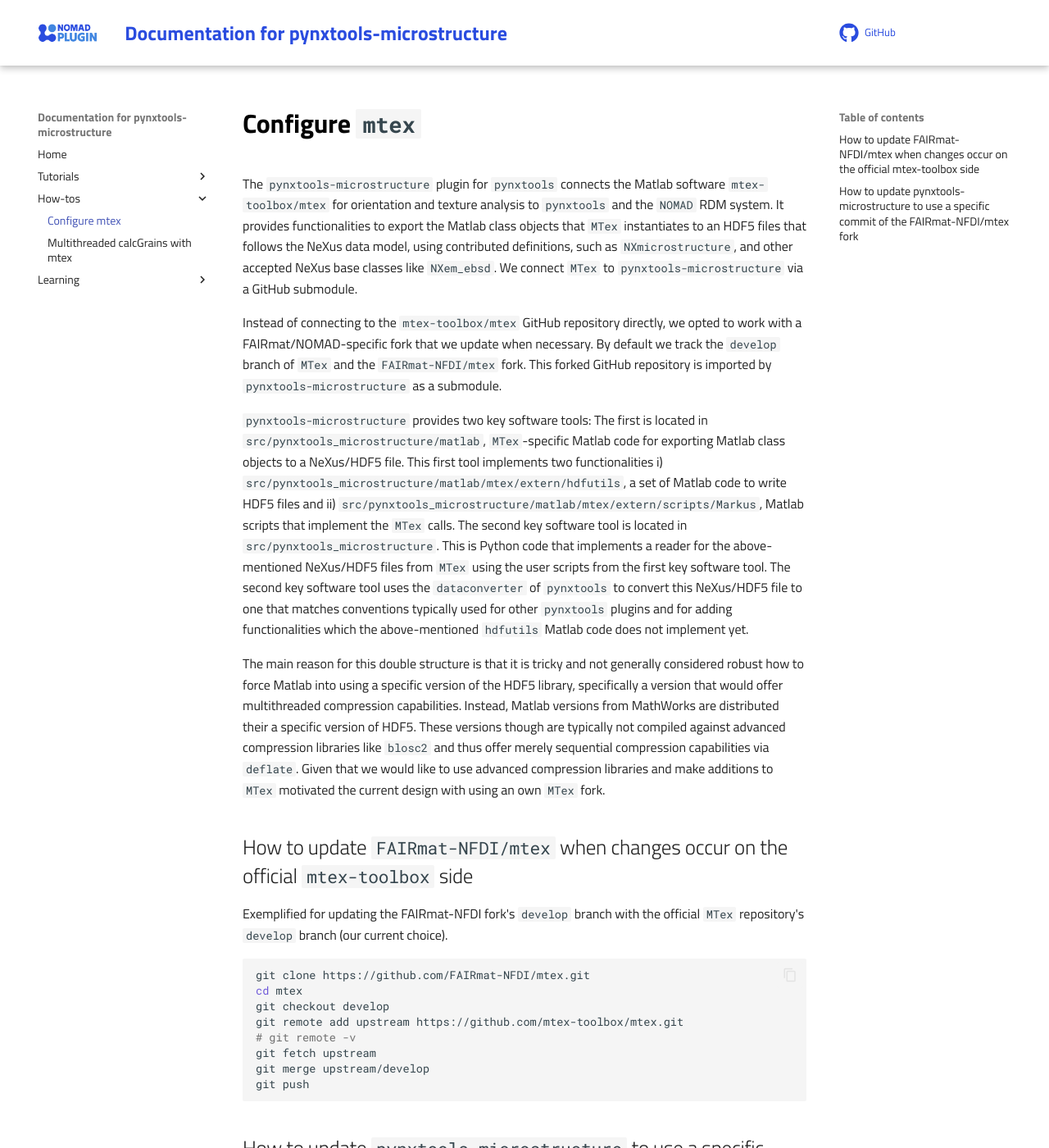
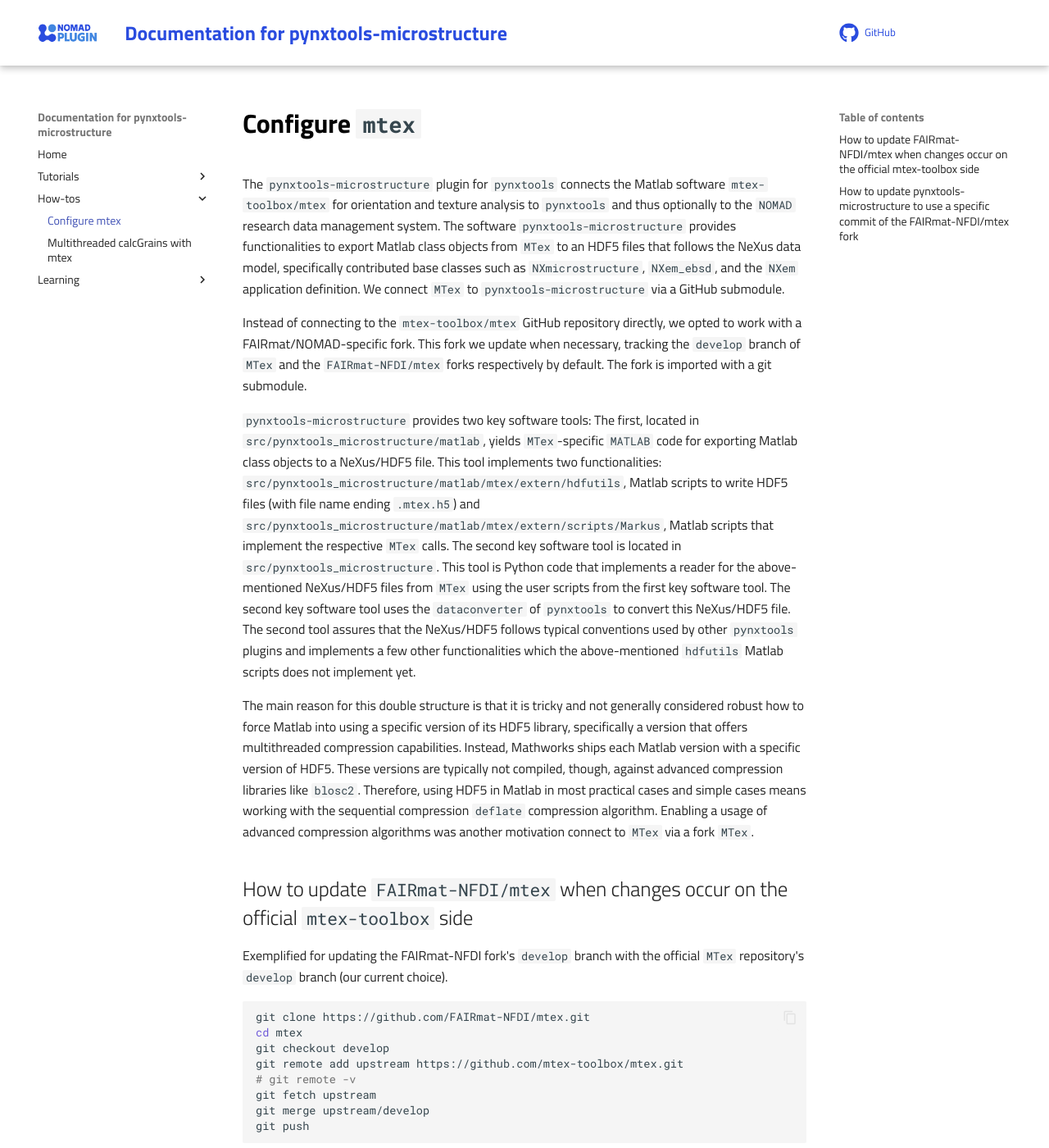
Before and after one commit to FAIRmat-NFDI/pynxtools-microstructure, an MkDocs documentation site: the page built from docs/how-tos/mtex.md, in a window 1280 px wide and 1400 px high. Shown: the whole window at 82% size. Built offline with MkDocs 1.6.1 and Material for MkDocs 9.7.7, drawn with Linux system fonts in a browser that asks for light colours; comment, search, counter and statistics services are not loaded.

Commit message:
Update `pypi` CI script (#7)
* update pypi CI script

* add missing case for 3.14 in the pytest matrix

* fixes on the docs

---------

Co-authored-by: mkuehbach <markus.kuehbach@physik.hu-berlin.de>

```diff
--- a/docs/how-tos/mtex.md
+++ b/docs/how-tos/mtex.md
@@ -1,13 +1,12 @@
 # Configure `mtex`
 
-The `pynxtools-microstructure` plugin for `pynxtools` connects the Matlab software `mtex-toolbox/mtex` for orientation and texture analysis to `pynxtools` and the `NOMAD` RDM system. It provides functionalities to export the Matlab class objects that `MTex` instantiates to an HDF5 files that follows the NeXus data model, using contributed definitions, such as `NXmicrostructure`, and other accepted NeXus base classes like `NXem_ebsd`. We connect `MTex` to `pynxtools-microstructure` via a GitHub submodule.
+The `pynxtools-microstructure` plugin for `pynxtools` connects the Matlab software `mtex-toolbox/mtex` for orientation and texture analysis to `pynxtools` and thus optionally to the `NOMAD` research data management system. The software `pynxtools-microstructure` provides functionalities to export Matlab class objects from `MTex` to an HDF5 files that follows the NeXus data model, specifically contributed base classes such as `NXmicrostructure`, `NXem_ebsd`, and the `NXem` application definition. We connect `MTex` to `pynxtools-microstructure` via a GitHub submodule.
 
-Instead of connecting to the `mtex-toolbox/mtex` GitHub repository directly, we opted to work with a FAIRmat/NOMAD-specific fork that we update when necessary. By default we track the `develop` branch of `MTex` and the `FAIRmat-NFDI/mtex` fork. This forked GitHub repository is imported by `pynxtools-microstructure`
-as a submodule.
+Instead of connecting to the `mtex-toolbox/mtex` GitHub repository directly, we opted to work with a FAIRmat/NOMAD-specific fork. This fork we update when necessary, tracking the `develop` branch of `MTex` and the `FAIRmat-NFDI/mtex` forks respectively by default. The fork is imported with a git submodule.
 
-`pynxtools-microstructure` provides two key software tools: The first is located in `src/pynxtools_microstructure/matlab`, `MTex`-specific Matlab code for exporting Matlab class objects to a NeXus/HDF5 file. This first tool implements two functionalities i) `src/pynxtools_microstructure/matlab/mtex/extern/hdfutils`, a set of Matlab code to write HDF5 files and ii) `src/pynxtools_microstructure/matlab/mtex/extern/scripts/Markus`, Matlab scripts that implement the `MTex` calls. The second key software tool is located in `src/pynxtools_microstructure`. This is Python code that implements a reader for the above-mentioned NeXus/HDF5 files from `MTex` using the user scripts from the first key software tool. The second key software tool uses the `dataconverter` of `pynxtools` to convert this NeXus/HDF5 file to one that matches conventions typically used for other `pynxtools` plugins and for adding functionalities which the above-mentioned `hdfutils` Matlab code does not implement yet.
+`pynxtools-microstructure` provides two key software tools: The first, located in `src/pynxtools_microstructure/matlab`, yields `MTex`-specific `MATLAB` code for exporting Matlab class objects to a NeXus/HDF5 file. This tool implements two functionalities: `src/pynxtools_microstructure/matlab/mtex/extern/hdfutils`, Matlab scripts to write HDF5 files (with file name ending `.mtex.h5`) and `src/pynxtools_microstructure/matlab/mtex/extern/scripts/Markus`, Matlab scripts that implement the respective `MTex` calls. The second key software tool is located in `src/pynxtools_microstructure`. This tool is Python code that implements a reader for the above-mentioned NeXus/HDF5 files from `MTex` using the user scripts from the first key software tool. The second key software tool uses the `dataconverter` of `pynxtools` to convert this NeXus/HDF5 file. The second tool assures that the NeXus/HDF5 follows typical conventions used by other `pynxtools` plugins and implements a few other functionalities which the above-mentioned `hdfutils` Matlab scripts does not implement yet.
 
-The main reason for this double structure is that it is tricky and not generally considered robust how to force Matlab into using a specific version of the HDF5 library, specifically a version that would offer multithreaded compression capabilities. Instead, Matlab versions from MathWorks are distributed their a specific version of HDF5. These versions though are typically not compiled against advanced compression libraries like `blosc2` and thus offer merely sequential compression capabilities via `deflate`. Given that we would like to use advanced compression libraries and make additions to `MTex` motivated the current design with using an own `MTex` fork.
+The main reason for this double structure is that it is tricky and not generally considered robust how to force Matlab into using a specific version of its HDF5 library, specifically a version that offers multithreaded compression capabilities. Instead, Mathworks ships each Matlab version with a specific version of HDF5. These versions are typically not compiled, though, against advanced compression libraries like `blosc2`. Therefore, using HDF5 in Matlab in most practical cases and simple cases means working with the sequential compression `deflate` compression algorithm. Enabling a usage of advanced compression algorithms was another motivation connect to `MTex` via a fork `MTex`.
 
 ## How to update `FAIRmat-NFDI/mtex` when changes occur on the official `mtex-toolbox` side
 
```
Also changed, not shown: docs/tutorial/contributing.md (+2 -0 lines), 3 other files.
